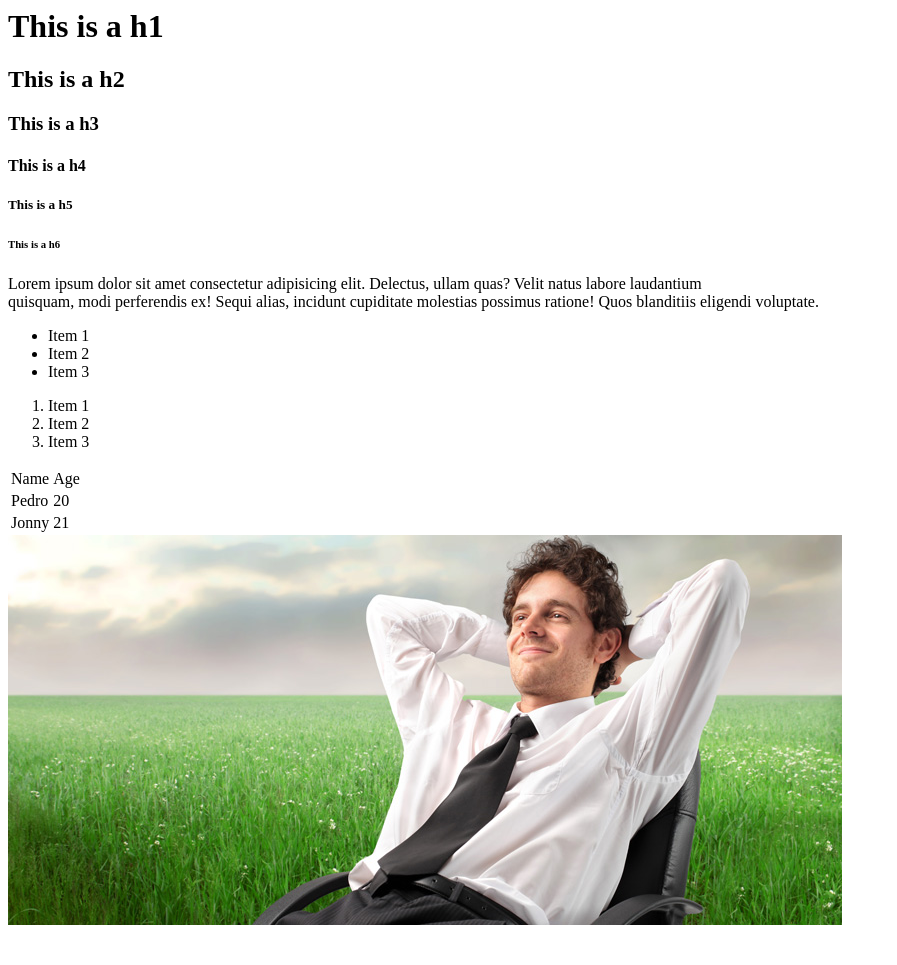
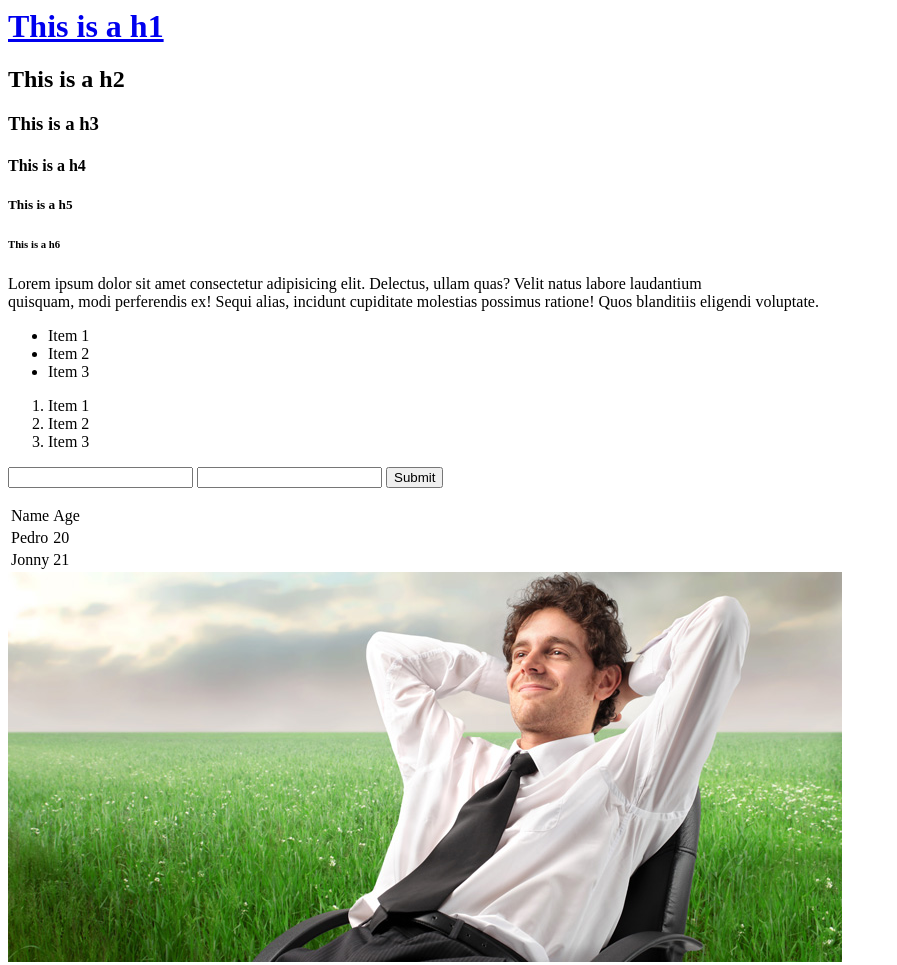
Before and after one commit to pedsm/web101, a plain HTML site: page index.html in a window 1280 px wide. Shown: the whole page, without its empty margins (0-897 px from the left). Before the commit the page ends 933 px from the top, so only its background shows below. Drawn offline with Linux system fonts and the light colour scheme.

Commit message:
Finished cheatsheet

```diff
--- a/index.html
+++ b/index.html
@@ -4,7 +4,9 @@
     </head>
     <body>
         <!-- Headings -->
-        <h1>This is a h1</h1>
+        <a href="second.html">
+            <h1>This is a h1</h1>
+        </a>
         <h2>This is a h2</h2>
         <h3>This is a h3</h3>
         <h4>This is a h4</h4>
@@ -31,7 +33,13 @@
             <li>Item 2</li>
             <li>Item 3</li>
         </ol>
-
+        <!-- form -->
+        <form>
+            <input type="email">
+            <input type="password" name="" id="">
+            <input type="submit">
+        </form>
+<!-- https://github.com/pedsm/web101 -->
         <!-- Tables -->
         <table>
             <tr>
```
Also changed, not shown: second.html (added, +1 -0 lines).
